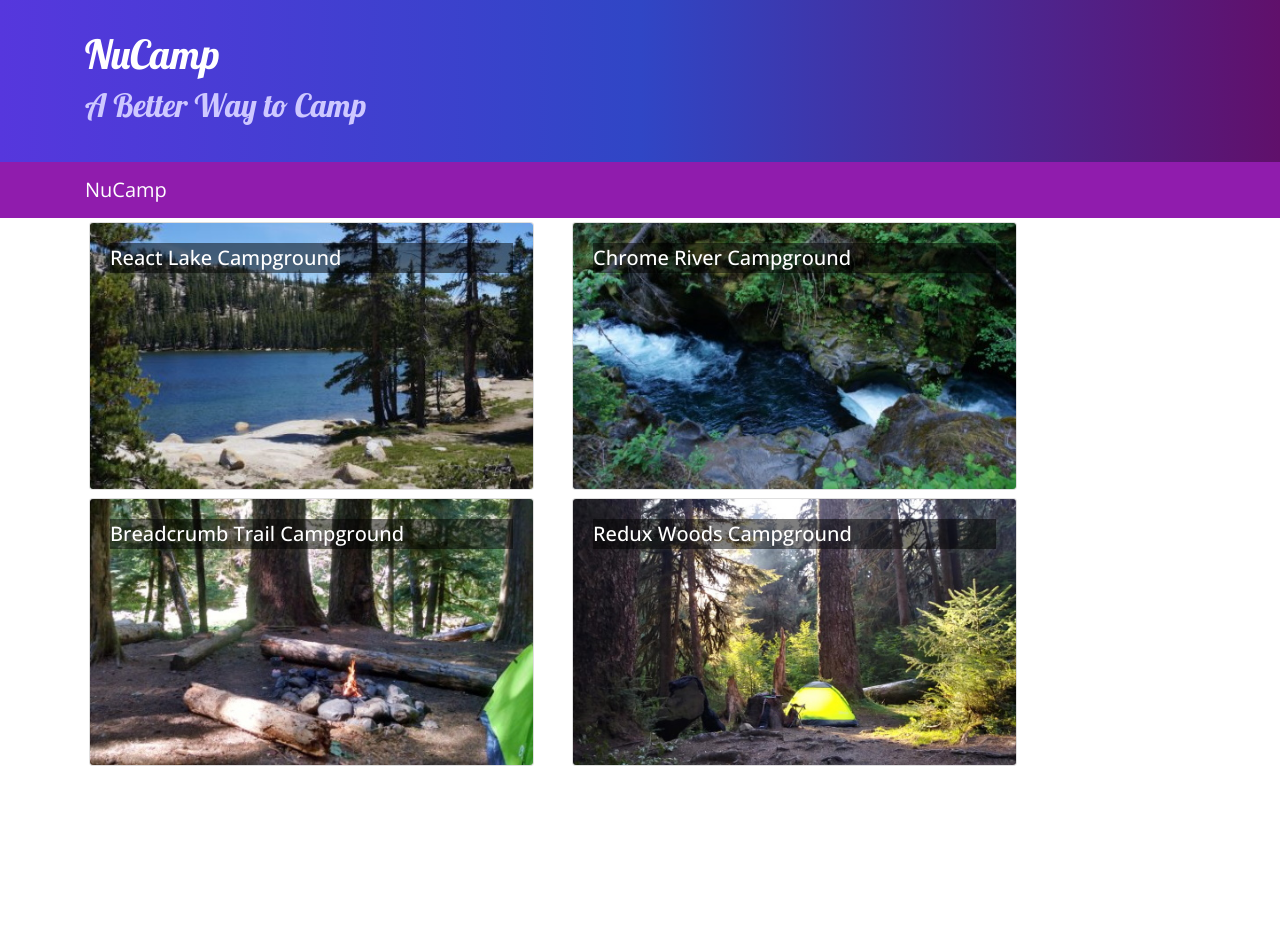
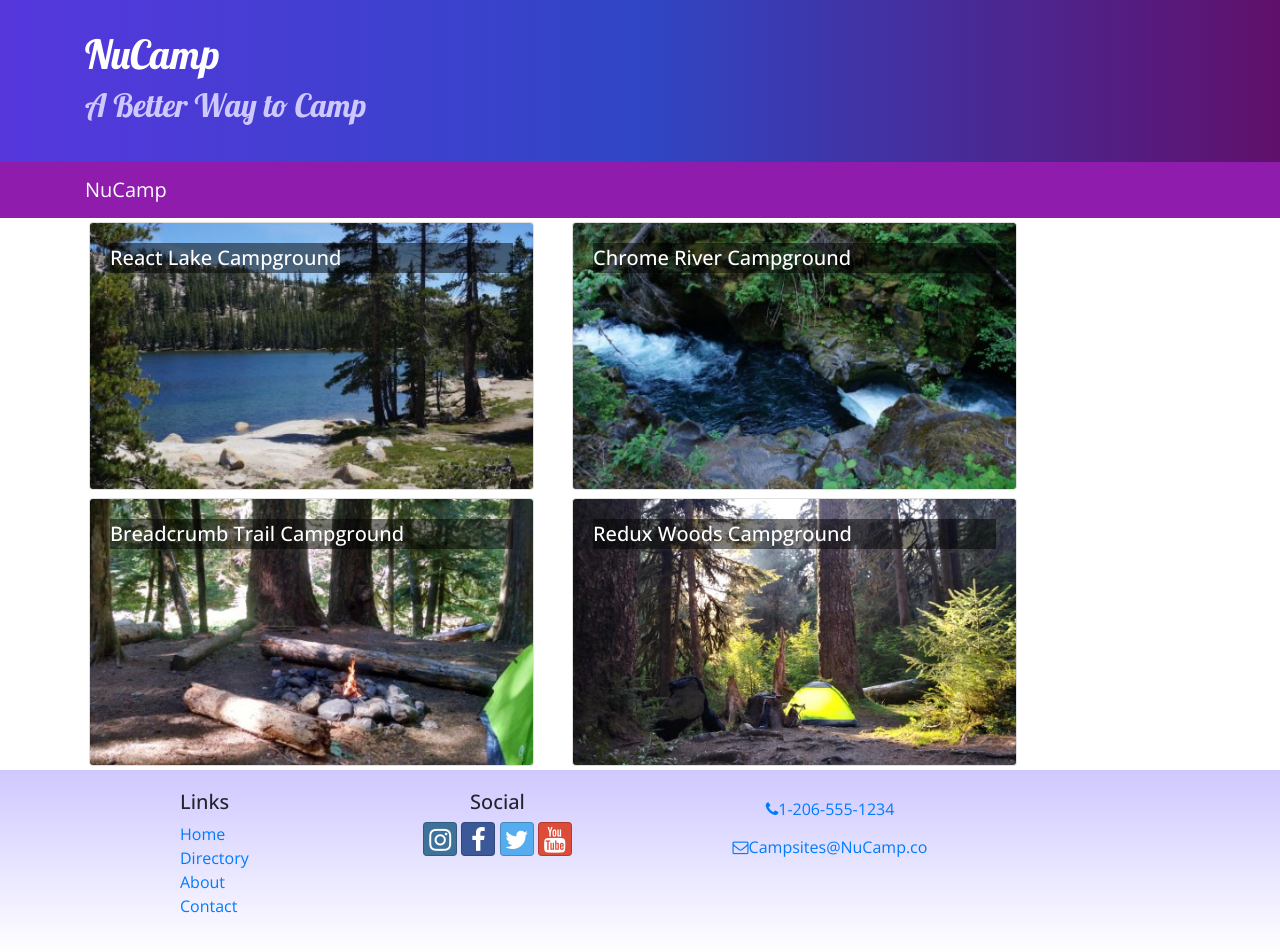
Before and after one commit to Shamus1977/reactNuCampsite, a React (Create React App) app: page / in a window 1280 px wide. Before the commit the page ends 800 px from the top, so only its background shows below. Built offline with nearby package versions, Linux system fonts and the light colour scheme.

Commit message:
added Footer component as a function declaration component

```diff
--- /dev/null
+++ b/src/components/FooterComponent.js
@@ -0,0 +1,34 @@
+import React from 'react';
+
+function Footer(props){
+    return (
+        <footer className='site-footer'>
+            <div className='container'>
+                <div className='row'>
+                    <div className='col-4 col-sm-2 offset-1'>
+                        <h5>Links</h5>
+                        <ul className='list-unstyled'>
+                            <li><a href='#'>Home</a></li>
+                            <li><a href='#'>Directory</a></li>
+                            <li><a href='#'>About</a></li>
+                            <li><a href='#'>Contact</a></li>
+                        </ul>
+                    </div>
+                    <div className='col-6 col-sm-3 text-center'>
+                        <h5>Social</h5>
+                        <a className='btn btn-social-icon btn-instagram' href='https://instagram.com/'><i className='fa fa-instagram' /></a>{' '}
+                        <a className='btn btn-social-icon btn-facebook' href='https://www.facebook.com/'><i className='fa fa-facebook' /></a>{' '}
+                        <a className='btn btn-social-icon btn-twitter' href='https://twitter.com/'><i className='fa fa-twitter' /></a>{' '}
+                        <a className='btn btn-social-icon btn-google' href='https://youtube.com/'><i className='fa fa-youtube' /></a>{' '}
+                    </div>
+                    <div className='col-sm-4 text-center'>
+                        <a role='button' className='btn btn-link' href='tel:+12065551234'><i className='fa fa-phone' />1-206-555-1234</a>
+                        <a role='button' className='btn btn-link' href='mailto:notreal@notreal.co'><i className='fa fa-envelope-o' />Campsites@NuCamp.co</a>
+                    </div>
+                </div>
+            </div>
+        </footer>
+    );
+}
+
+export default Footer;
--- a/src/components/MainComponent.js
+++ b/src/components/MainComponent.js
@@ -2,6 +2,7 @@
 import Directory from './DirectoryComponent';
 import CampsiteInfo from './CampsiteInfoComponent';
 import Header from './HeaderComponent';
+import Footer from './FooterComponent';
 import {CAMPSITES} from '../shared/campsites';
 
 class Main extends Component{
@@ -23,6 +24,7 @@
         <Header />
         <Directory campsites={this.state.campsites} onClick={campsiteID=> this.onCampsiteSelect(campsiteID)}/>
         <CampsiteInfo campsite={this.state.campsites.filter(campsite=> campsite.id === this.state.selectedCampsite)[0]} />
+        <Footer />
       </div>
     )
   }
```
